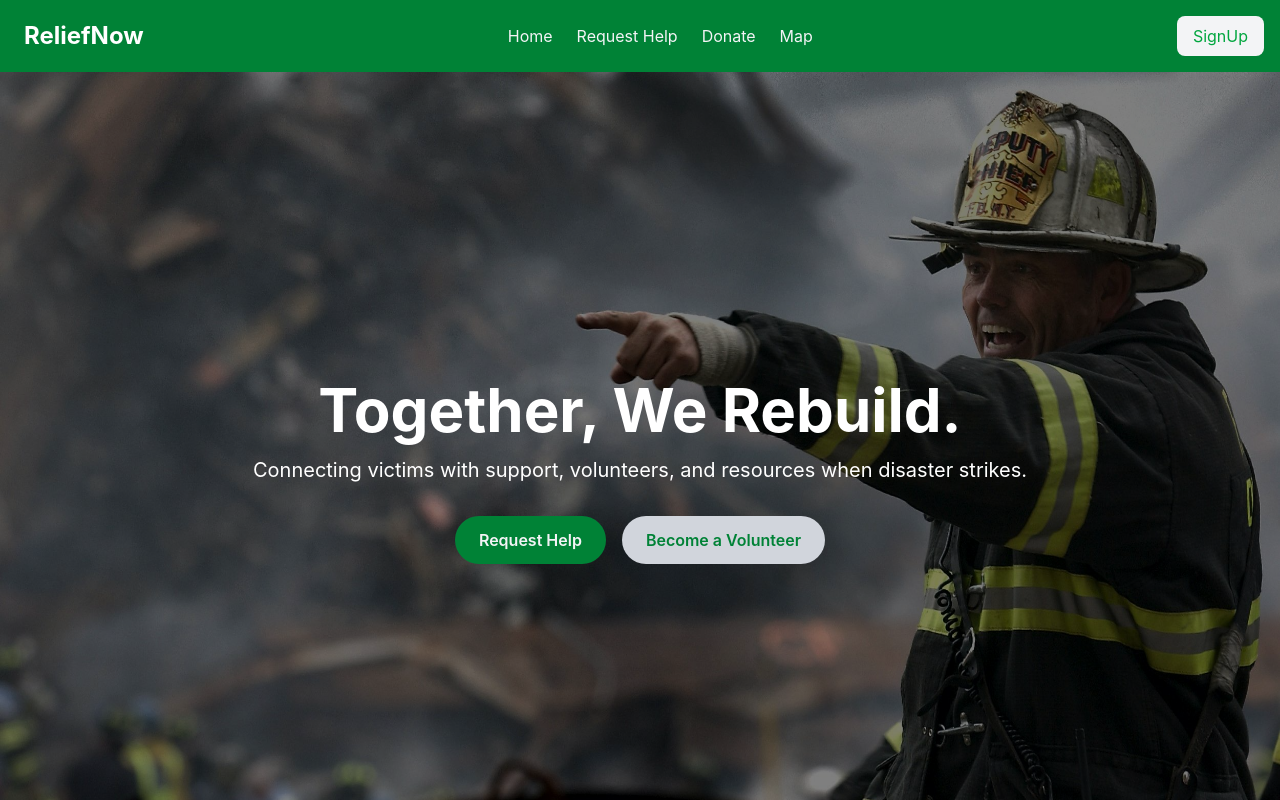
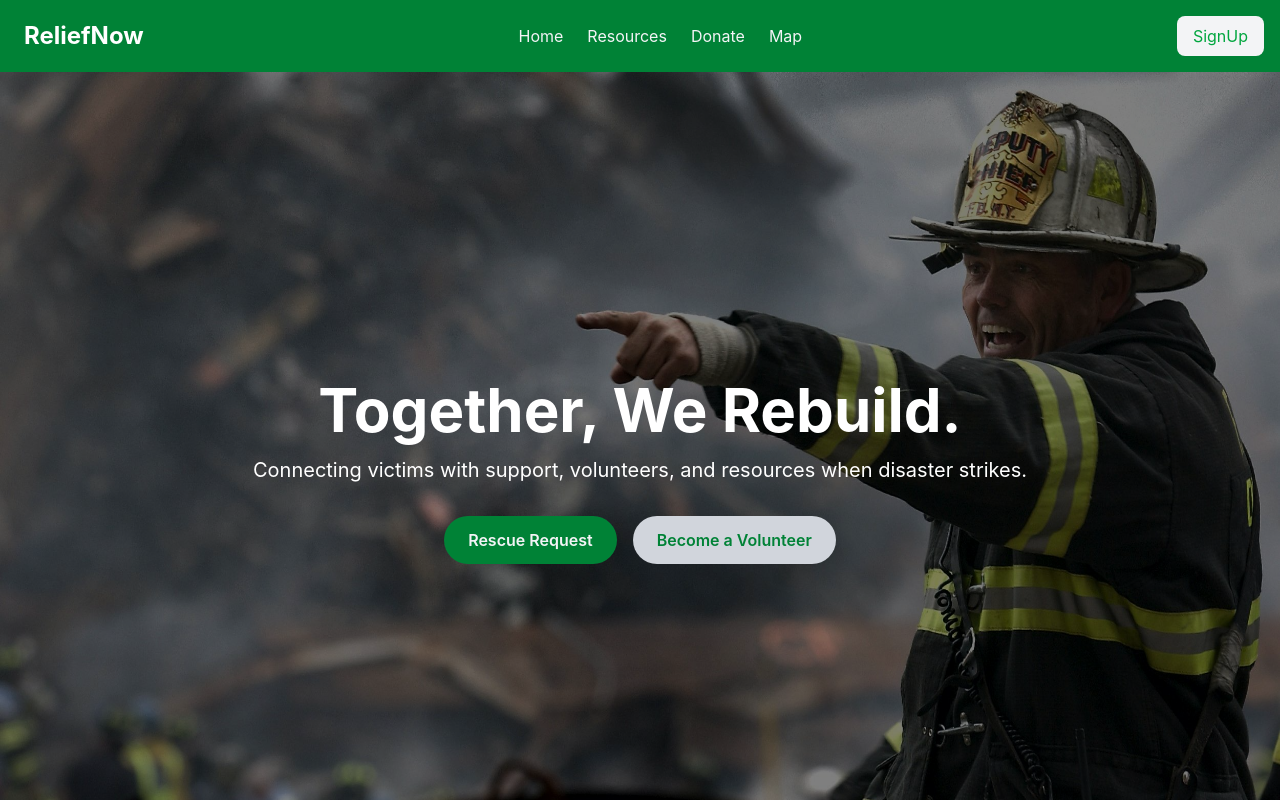
Before and after one commit to MohitMahara/ReliefNow, a React (Vite) app in the folder Client/: page / in a window 1280 px wide. Shown: the top 800 px of the page. Built offline with nearby package versions, Linux system fonts and the light colour scheme.

Commit message:
done changes in routing

```diff
--- a/Client/src/Components/Layout/Header.jsx
+++ b/Client/src/Components/Layout/Header.jsx
@@ -52,11 +52,6 @@ export const Header = () => {
         <div className="container mx-auto px-4">
           <div className="flex justify-between items-center py-4">
             <Link to="/" className="flex text-2xl font-bold content-center">
-              {/* <img
-                src=""
-                alt=""
-                className="h-10 w-10"
-              /> */}
               <p className="ps-2">ReliefNow</p>
             </Link>
             <ul className="hidden md:flex space-x-6">
@@ -66,8 +61,8 @@ export const Header = () => {
                 </Link>
               </li>
               <li>
-                <Link to="/request-help" className="text-gray-100 hover:text-green-200">
-                   Request Help
+                <Link to="/resources" className="text-gray-100 hover:text-green-200">
+                   Resources
                 </Link>
               </li>
 
@@ -150,8 +145,8 @@ export const Header = () => {
                   </li>
                   <li>
 
-                    <Link to="/request-help" className="block text-gray-100 hover:text-green-200">
-                      Request Help
+                    <Link to="/resources" className="block text-gray-100 hover:text-green-200">
+                      Resources
                     </Link>
 
                   </li>
--- a/Client/src/Pages/HomePage.jsx
+++ b/Client/src/Pages/HomePage.jsx
@@ -53,10 +53,10 @@ export const HomePage = () => {
             className="flex flex-col md:flex-row gap-4 justify-center"
           >
             <NavLink
-              to={"/request-help"}
+              to={"/rescue-request"}
               className="bg-green-700 text-gray-100 px-6 py-3 rounded-full font-semibold hover:bg-green-600 transition-colors"
             >
-              Request Help
+              Rescue Request
             </NavLink>
             <NavLink
               to={"/volunteer"}
```
